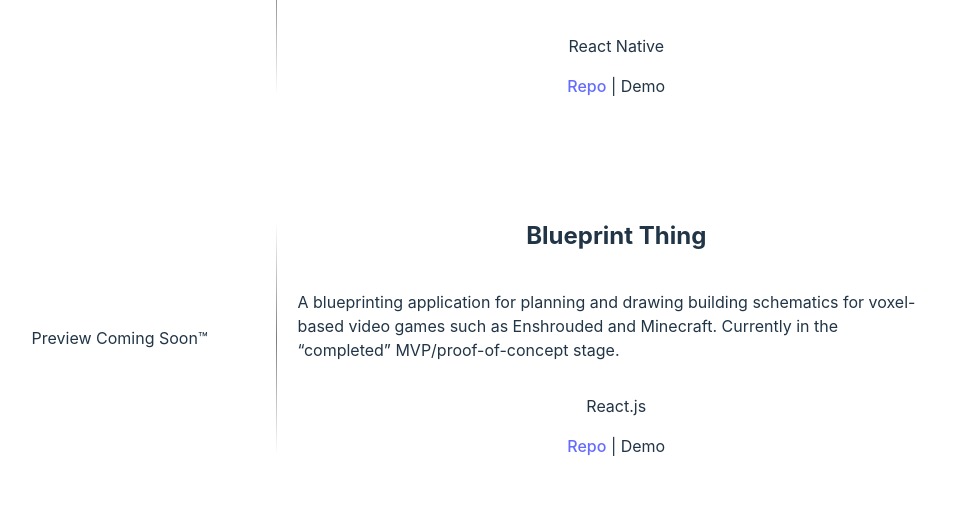
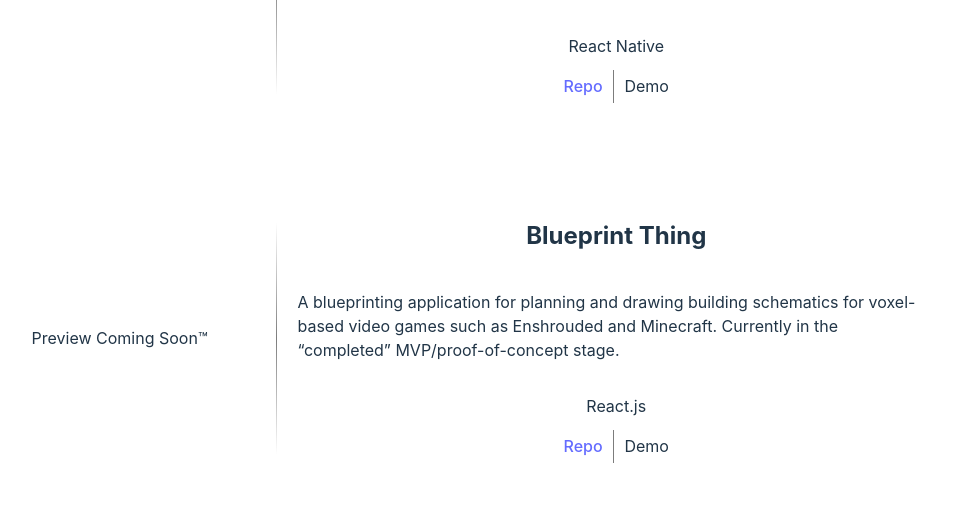
Before and after one commit to 1NJ57C3/portfolio, a React (Vite) app: page / in a window 1280 px wide. Shown: the part 1788-2301 px from the top of the page, without its empty margins (181-1145 px from the left). Built offline with nearby package versions, Linux system fonts and the light colour scheme.

Commit message:
style(projectcard): change divider between demo and repo links to css border

```diff
--- a/src/features/projects/ProjectCard.css
+++ b/src/features/projects/ProjectCard.css
@@ -42,3 +42,11 @@
 .ProjectCard h2 {
   margin-top: 0;
 }
+
+.ProjectCard span {
+  padding: 0.4rem 0.65rem;
+  text-align: center;
+}
+.ProjectCard span + span {
+  border-left: solid 0.8px #06060686;
+}
--- a/src/features/projects/ProjectCard.tsx
+++ b/src/features/projects/ProjectCard.tsx
@@ -41,10 +41,14 @@ function ProjectCard({ name, description, tech, urls, images }: ProjectCardProps
           </header>
           <p className="description">{description}</p>
           <p>{tech.join(", ")}</p>
-          <div>
-            <a href={urls.repo}>Repo</a> |{" "}
-            {urls.demo ? <a href={urls.demo}>Demo</a> : "Demo"}
-          </div>
+          <section className="links">
+            <span>
+              <a href={urls.repo}>Repo</a>
+            </span>
+            <span>
+              {urls.demo ? <a href={urls.demo}>Demo</a> : "Demo"}
+            </span>
+          </section>
         </section>
       </article>
     </div>
```
